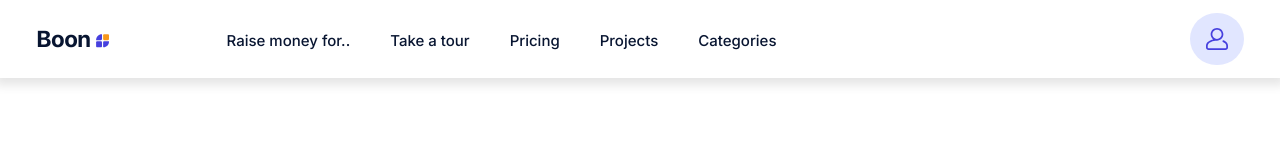
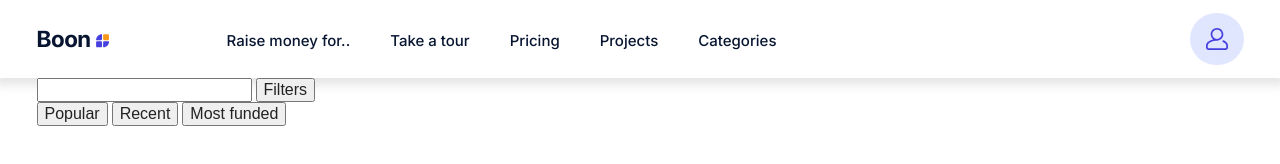
Before and after one commit to MansAhmadBON/Boon, a plain HTML site: page index.html in a window 1280 px wide. Drawn offline with Linux system fonts and the light colour scheme.

Commit message:
feat: added structure for component: 'search-bar'

```diff
--- a/index.html
+++ b/index.html
@@ -45,5 +45,24 @@
         <div class="personal-page"></div>
     </div>
 </header>
+
+<div class="search-bar">
+    <div class="container-content container-content--search">
+
+        <div class="search">
+            <input class="search__input" type="text">
+            <button class="search__btn">Filters</button>
+        </div>
+
+        <div class="ctrls">
+            <button class="ctrls__btn ctrls__btn--popular">Popular</button>
+            <button class="ctrls__btn ctrls__btn--recent">Recent</button>
+            <button class="ctrls__btn ctrls__btn--funded">Most funded</button>
+        </div>
+
+    </div>
+</div>
+
+
 </body>
 </html>
```
Also changed, not shown: assets/images/svg/search-ico.svg (added).
